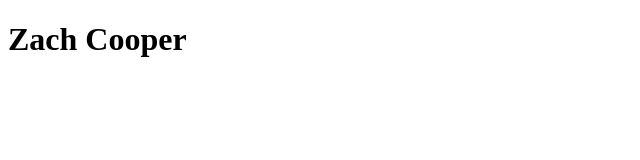
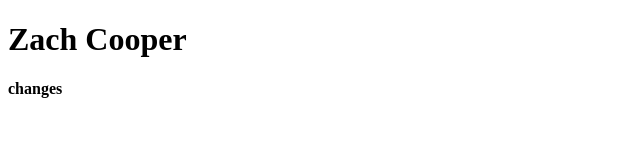
Before and after one commit to ZachCoop/day-01, a plain HTML site: page index.html in a window 1280 px wide. Shown: the full height of the page, 0-640 px from the left. Drawn offline with Linux system fonts and the light colour scheme.

Commit message:
test commit

```diff
--- a/index.html
+++ b/index.html
@@ -10,7 +10,7 @@
 <body>
 
     <h1>Zach Cooper</h1>
-
+    <h4>changes</h4>
 
 
 
```
